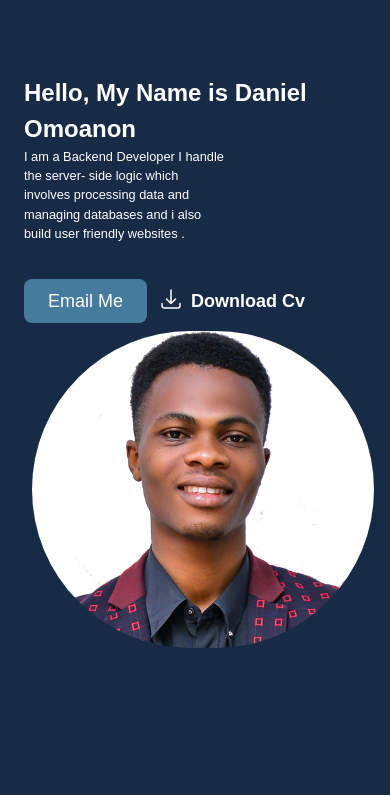
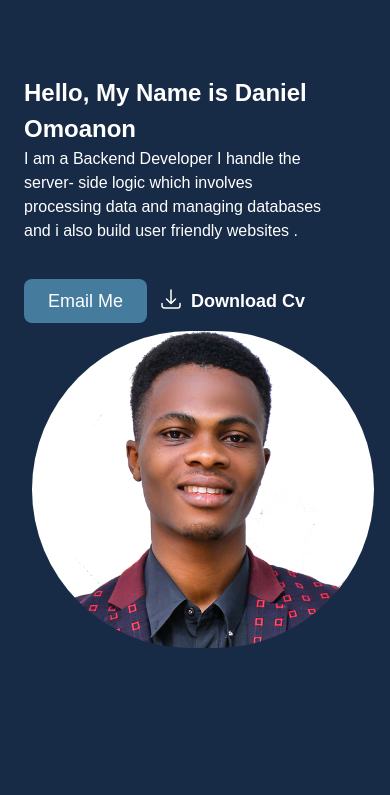
Before and after one commit to Danielzoe77/daniel-omoanon-portfolio, a website: page index.html in a window 390 px wide. Shown: the part 49-844 px from the top of the page. Drawn offline with nearby package versions, Linux system fonts and the light colour scheme.

Commit message:
added features

```diff
--- a/index.html
+++ b/index.html
@@ -148,12 +148,12 @@
         id="hero-section"
       >
         <div class="my-[100px] lg:ml-[50px] text-white flex flex-wrap">
-          <div class="lg:w-[50%] w-[85%] my-auto flex-row">
+          <div class="lg:w-[50%] w-[90%] leading-2  my-auto flex-row">
           <h1 class="lg:text-[2rem] lg:text text-[1.5rem] font-extrabold">
             Hello, My Name is Daniel Omoanon
           </h1>
           <p
-            class="lg:text-[1rem] text-[0.8rem] result mb-4 lg:w-[80%] w-[70%]"
+            class="lg:text-[1rem] text-[1rem]  result mb-4 lg:w-[80%] w-full"
             id="description"
           >
             I am a Backend Developer I handle the server- side logic which
```
Also changed, not shown: dist/tailwind-output.css.
